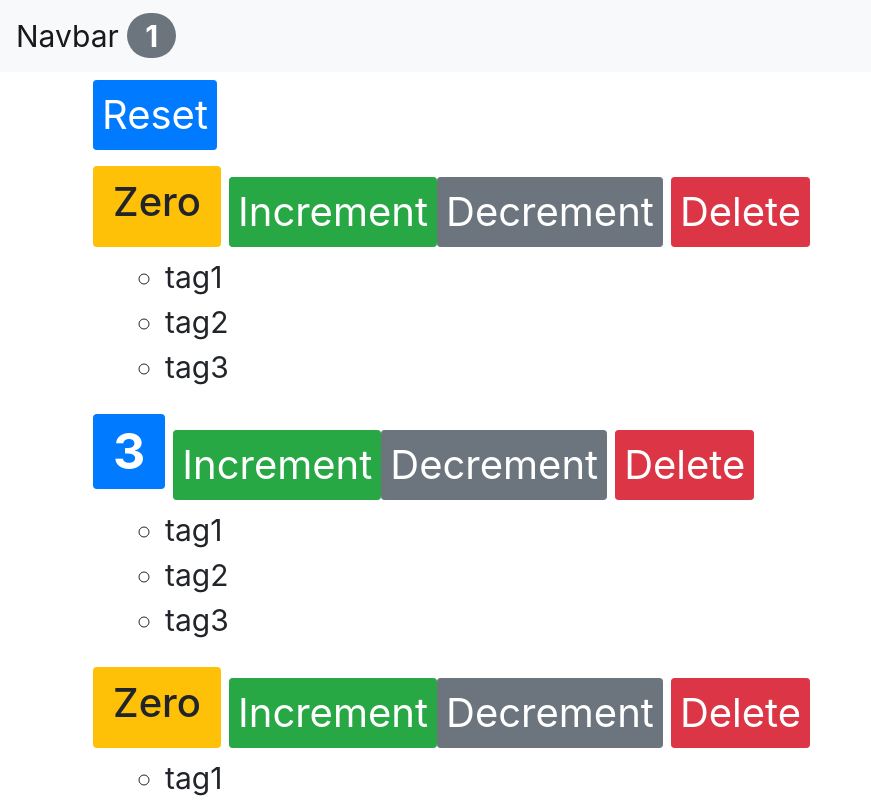
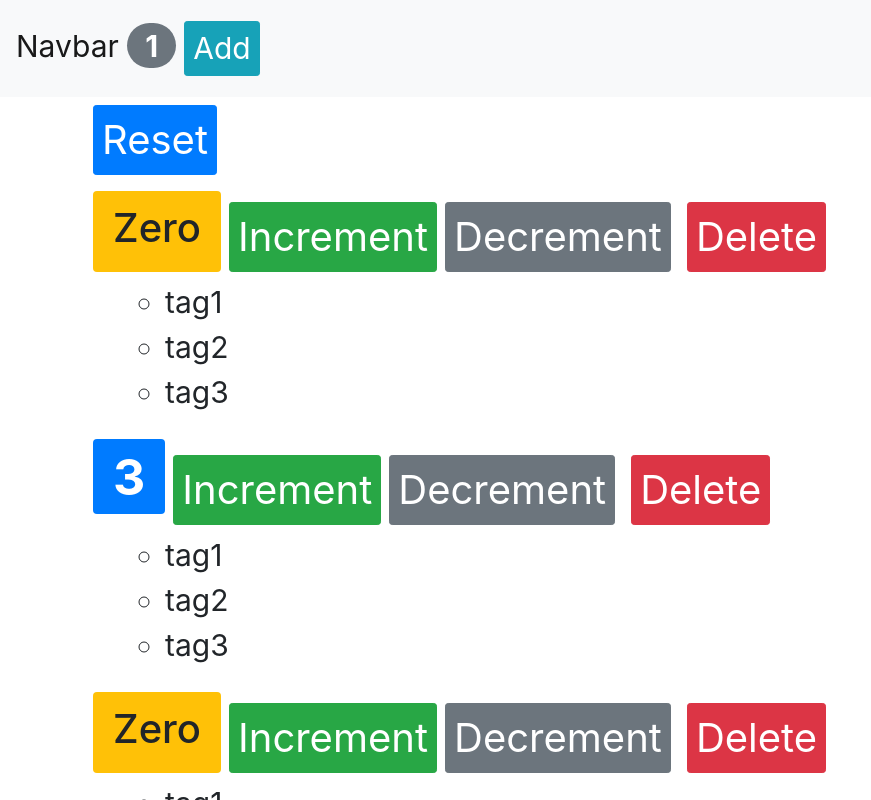
Before and after one commit to SimonChenboYi/React_Count, a React (Create React App) app in the folder react-app/: page / in a window 1280 px wide. Shown: the top 800 px of the page, without its empty margins (0-871 px from the left). Built offline with nearby package versions, Linux system fonts and the light colour scheme.

Commit message:
implement add counter button in navbar

```diff
--- a/react-app/src/App.js
+++ b/react-app/src/App.js
@@ -42,10 +42,21 @@ class App extends Component {
     this.setState({ counters: counters });
   };
 
+  handleAdd = () => {
+    console.log("added!!!!")
+    const counters = [...this.state.counters];
+    let newId = counters[counters.length - 1].id + 1;
+    counters.push({ id: newId, value: 0 });
+    this.setState({ counters: counters });
+  };
+
   render() {
     return (
       <React.Fragment>
-        <Navbar totalCounters={this.state.counters.filter(c => c.value > 0).length} />
+        <Navbar
+          totalCounters={this.state.counters.filter(c => c.value > 0).length}
+          onAdd={this.handleAdd}
+        />
         <main className="container">
           <Counters
             counters={this.state.counters}
--- a/react-app/src/components/counter.jsx
+++ b/react-app/src/components/counter.jsx
@@ -37,7 +37,7 @@ class Counter extends Component {
         <button
           onClick={() => this.props.onDecrement(this.props.counter)}
           style={{ fontSize: 40 }}
-          className="btn btn-secondary btn-sm"
+          className="btn btn-secondary btn-sm m-2"
         >
           Decrement
         </button>
--- a/react-app/src/components/navbar.jsx
+++ b/react-app/src/components/navbar.jsx
@@ -4,18 +4,21 @@ class NavBar extends Component {
   render() {
     return (
       <nav className="navbar navbar-light bg-light">
-        <a
-        className="navbar-brand"
-        href="#"
-        style={{ fontSize: 30 }}
-        >
+        <a className="navbar-brand" href="#" style={{ fontSize: 30 }}>
           Navbar{" "}
           <span
-          className="badge badge-pill badge-secondary"
-          style={{ fontSize: 30 }}
+            className="badge badge-pill badge-secondary"
+            style={{ fontSize: 30 }}
           >
             {this.props.totalCounters}
           </span>
+          <button
+            onClick={this.props.onAdd}
+            style={{ fontSize: 30 }}
+            className="btn btn-info btn-sm m-2"
+          >
+            Add
+          </button>
         </a>
       </nav>
     );
```
